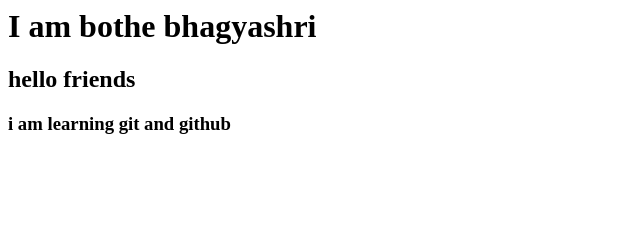
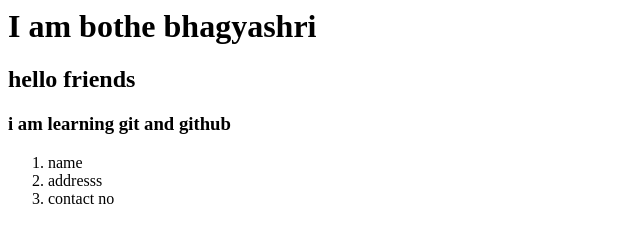
Before and after one commit to bhagyashribothe/game, a plain HTML site: page index.html in a window 1280 px wide. Shown: the whole page, without its empty margins (0-640 px from the left). Drawn offline with Linux system fonts and the light colour scheme.

Commit message:
commit mesage

```diff
--- a/index.html
+++ b/index.html
@@ -6,5 +6,10 @@
         <h1>I am bothe bhagyashri</h1>
         <h2>hello friends</h2>
         <h3>i am learning git and github</h3>
+        <ol type="1">
+            <li>name</li>
+            <li>addresss</li>
+            <li>contact no</li>
+        </ol>
     </body>
 </html>
```
